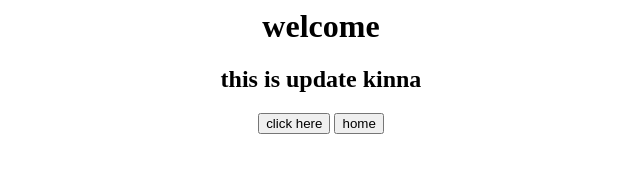
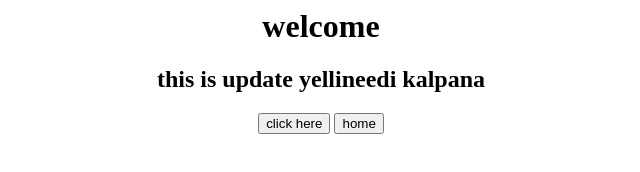
Before and after one commit to yellineedikalpana/mycode, a plain HTML site: page index.html in a window 1280 px wide. Shown: the whole page, without its empty margins (319-959 px from the left). Drawn offline with Linux system fonts and the light colour scheme.

Commit message:
Update index.html

```diff
--- a/index.html
+++ b/index.html
@@ -5,7 +5,7 @@
 <body>
     <center>
         <h1> welcome </h1>
-        <h2> this is update kinna </h2>
+        <h2> this is update yellineedi kalpana </h2>
         <button> click here </button>
 	<button> home </button>
     </center>
```
